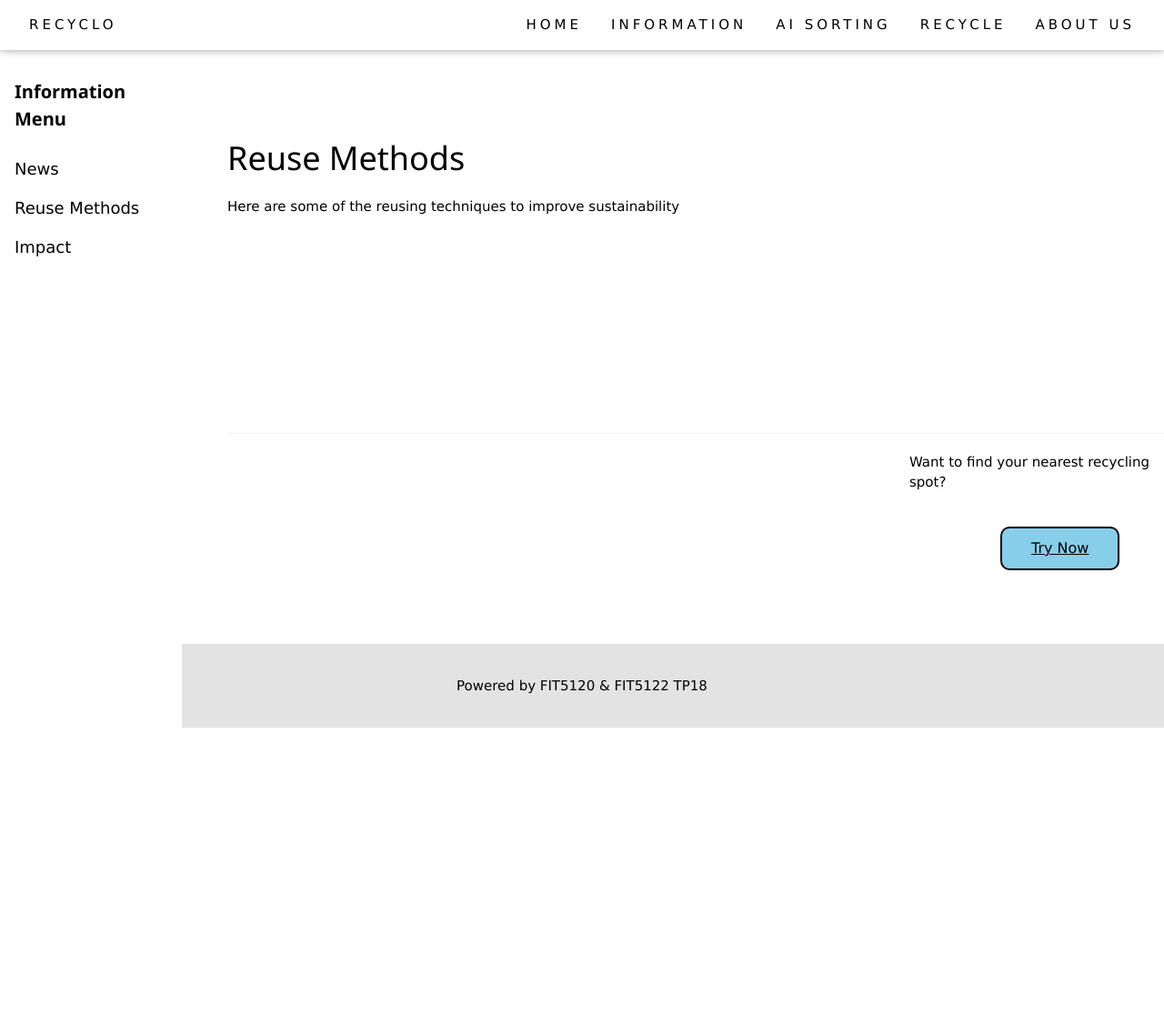
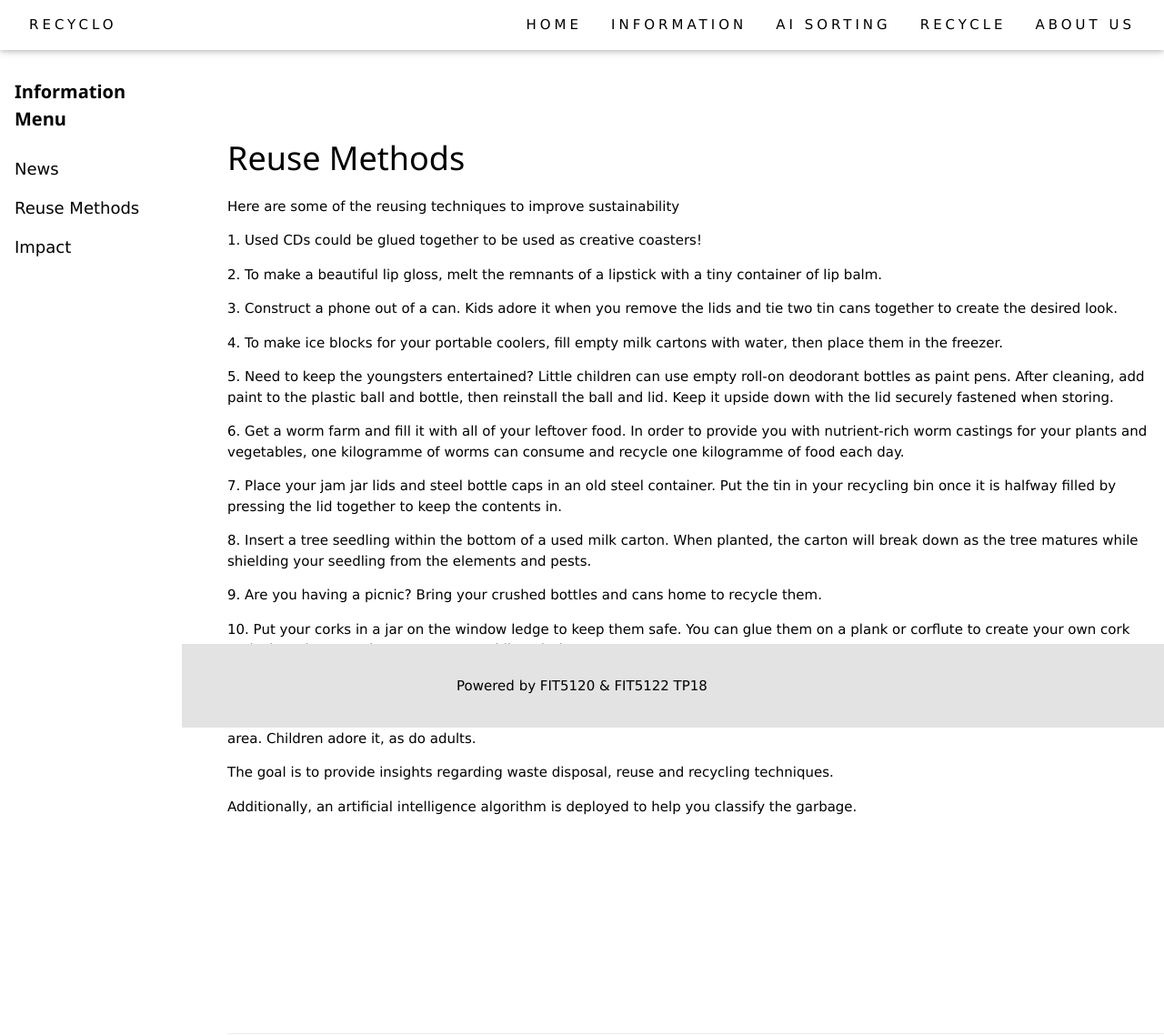
Before and after one commit to Nithin-G-R/tp18, a Flask app: page /InfoHome/1 in a window 1280 px wide. Shown: the top 1138 px of the page at 91% size. Before the commit the page ends 800 px from the top, so only its background shows below. Run offline with Flask 2, Linux system fonts and the light colour scheme.

Commit message:
Update reuse.html
Content of Reuse

```diff
--- a/templates/InfoPages/reuse.html
+++ b/templates/InfoPages/reuse.html
@@ -1,5 +1,43 @@
 <h1>Reuse Methods</h1>
 <p>Here are some of the reusing techniques to improve sustainability</p>
+
+<body>
+
+    <div class="reuse-body">
+        <p>1. Used CDs could be glued together to be used as creative coasters!</p>
+
+        <p>2. To make a beautiful lip gloss, melt the remnants of a lipstick with a tiny container of lip balm.</p>
+
+        <p>3. Construct a phone out of a can. Kids adore it when you remove the lids and tie two tin cans together to create the desired look.</p>
+
+        <p>4. To make ice blocks for your portable coolers, fill empty milk cartons with water, then place them in the freezer.</p>
+
+        <p>5. Need to keep the youngsters entertained? Little children can use empty roll-on deodorant bottles as paint pens. After cleaning, add paint to the plastic ball and bottle, then reinstall the ball and lid. Keep it upside down with the lid securely fastened when storing.</p>
+
+        <p>6. Get a worm farm and fill it with all of your leftover food. In order to provide you with nutrient-rich worm castings for your plants and vegetables, one kilogramme of worms can consume and recycle one kilogramme of food each day.</p>
+
+        <p>7. Place your jam jar lids and steel bottle caps in an old steel container. Put the tin in your recycling bin once it is halfway filled by pressing the lid together to keep the contents in.</p>
+
+        <p>8. Insert a tree seedling within the bottom of a used milk carton. When planted, the carton will break down as the tree matures while shielding your seedling from the elements and pests.</p>
+
+        <p>9. Are you having a picnic? Bring your crushed bottles and cans home to recycle them.</p>
+
+        <p>10. Put your corks in a jar on the window ledge to keep them safe. You can glue them on a plank or corflute to create your own cork noticeboard, or use them as a stamp while painting.</p>
+
+        <p>11. To prevent rust or oil stains on your shelves, install clear plastic caps under spray cans in the bathroom or oil jars in the cabinet.</p>
+
+        <p>12. Create your own wrapping paper! Wrap your gifts in the comic book pages from the Sunday paper, periodicals, or comics in your area. Children adore it, as do adults.</p>
+
+    </div>
+
+</body>
+
+<body>
+        <div class="summary-body">
+                <p>The goal is to provide insights regarding waste disposal, reuse and recycling techniques.</p>
+                <p>Additionally, an artificial intelligence algorithm is deployed to help you classify the garbage.</p>
+        </div>
+</body>
 
 <br>
 <br>
```
